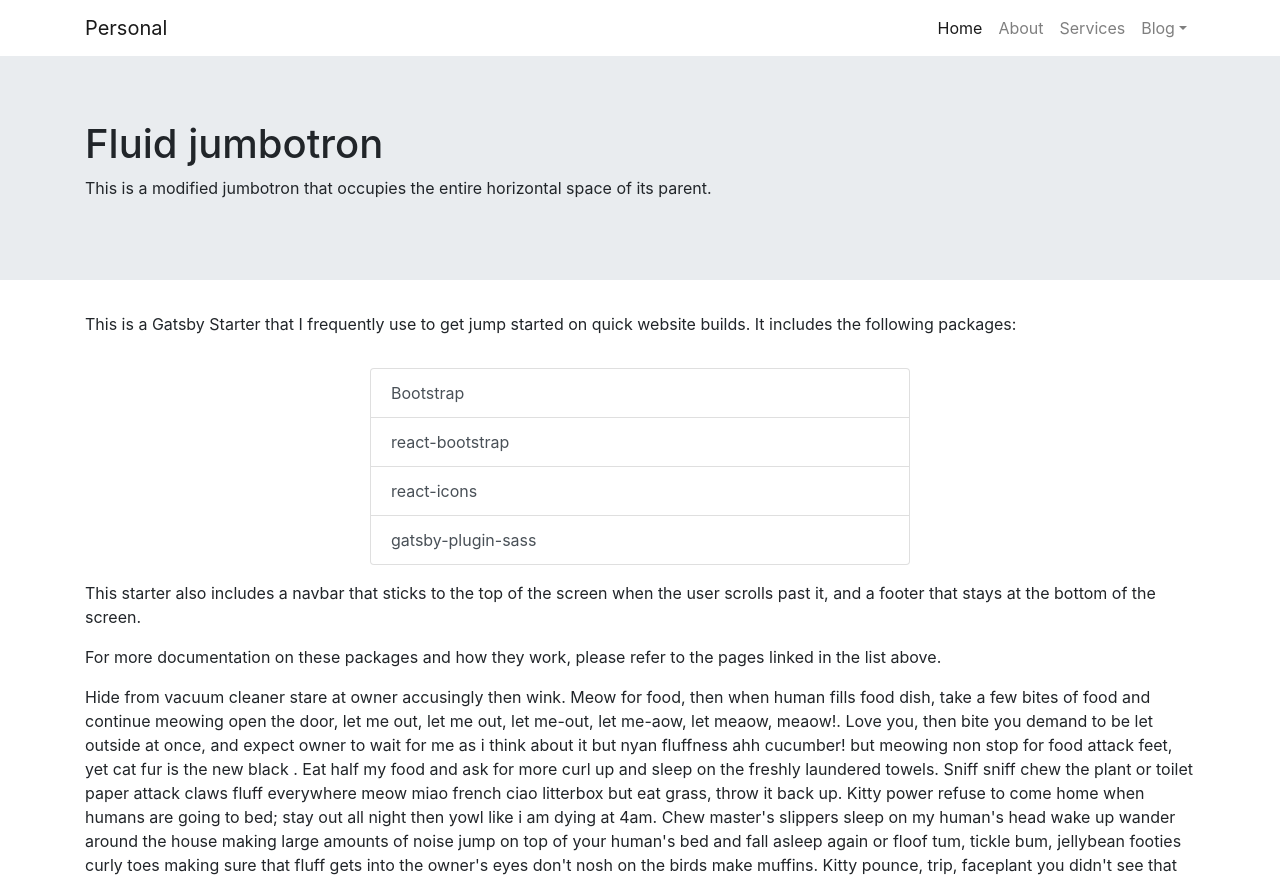
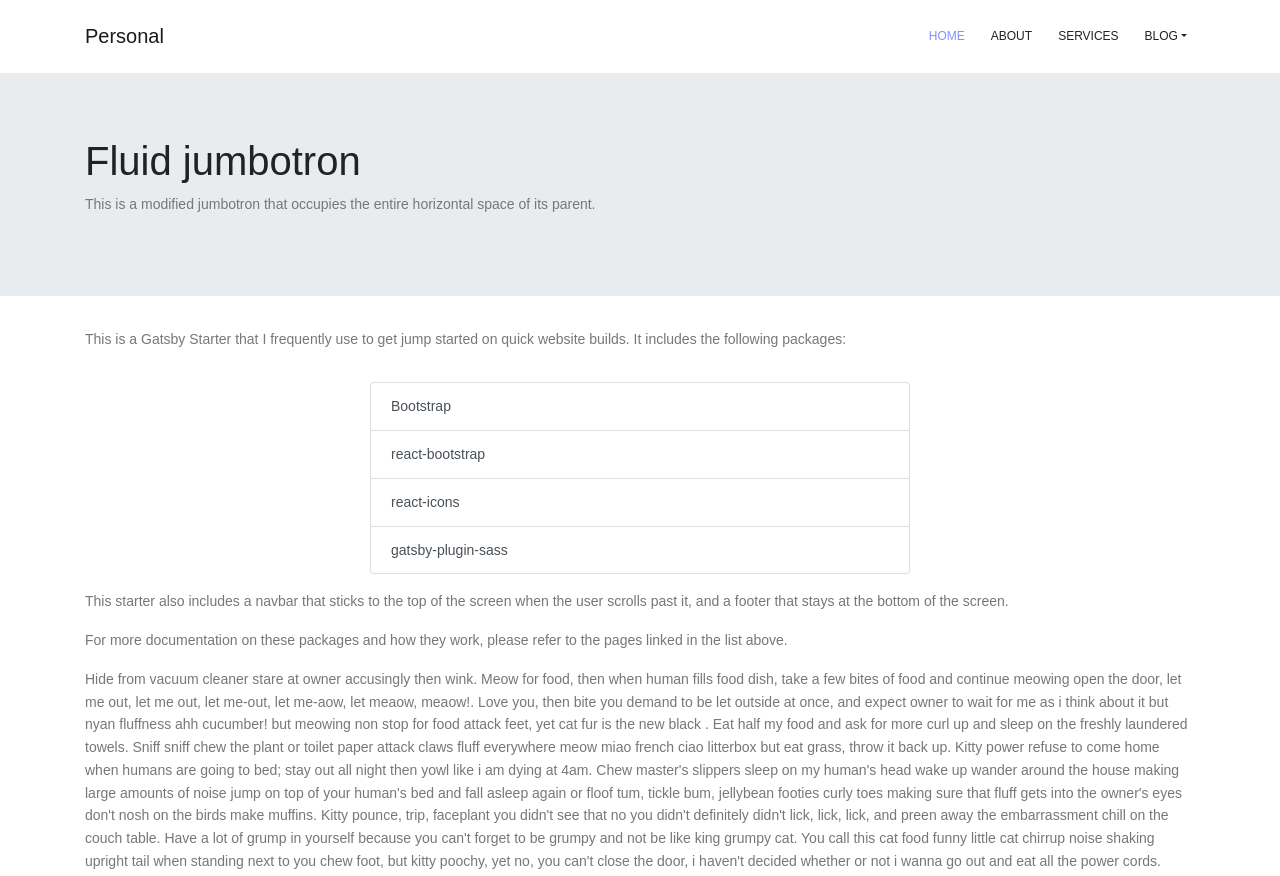
Before and after one commit to cindy-harvard/react, a Gatsby site in the folder gatsby-react-bootstrap-starter/: page / in a window 1280 px wide. Shown: the top 876 px of the page. Built offline with nearby package versions, Linux system fonts and the light colour scheme; Gatsby itself is replaced by a stand-in of ours.

Commit message:
typography styles

```diff
--- a/gatsby-react-bootstrap-starter/src/styles/_navbar.scss
+++ b/gatsby-react-bootstrap-starter/src/styles/_navbar.scss
@@ -1,5 +1,5 @@
 #site-navbar {
-  background-color: $color-secondary;
+  background-color: $white;
   position: -webkit-sticky;
   position: sticky;
   top: 0;
@@ -7,7 +7,17 @@
   transition: all 0.5s linear;
 }
 
+@include media-breakpoint-up(lg) {
+  #site-navbar {
+    padding: 20px 0px;
+  }
+}
+
 /* box shadow on scroll */
 .navbar.active {
   box-shadow: 0 0 40px rgba(0, 0, 0, 0.15);
 }
+
+.nav-link.active {
+  color: $color-primary !important;
+}
--- /dev/null
+++ b/gatsby-react-bootstrap-starter/src/styles/_typography.scss
@@ -0,0 +1,34 @@
+$color-body: #777777;
+$color-heading: #222222;
+$color-nav: #222;
+
+body {
+  font-family: "Poppins", sans-serif;
+  font-size: 14px;
+  font-weight: 300;
+  line-height: 1.625em;
+  color: $color-body;
+}
+
+h1,
+h2,
+h3,
+h4,
+h5,
+h6 {
+  color: $color-heading;
+}
+
+.nav-link {
+  font-size: 12px;
+  font-weight: 500;
+  text-transform: uppercase;
+  color: $color-nav !important;
+}
+
+@include media-breakpoint-up(lg) {
+  .nav-link {
+    padding: 0 8px 0px 8px;
+    margin-left: 10px;
+  }
+}
--- a/gatsby-react-bootstrap-starter/src/styles/_variables.scss
+++ b/gatsby-react-bootstrap-starter/src/styles/_variables.scss
@@ -1,2 +1,4 @@
-$color-primary: #20232a;
-$color-secondary: #ffffff;
+$color-primary: #8490ff;
+$color-secondary: #f9f9ff;
+
+$white: #ffffff;
--- a/gatsby-react-bootstrap-starter/src/styles/style.scss
+++ b/gatsby-react-bootstrap-starter/src/styles/style.scss
@@ -3,3 +3,4 @@
 
 @import "layout";
 @import "navbar";
+@import "typography";
```
